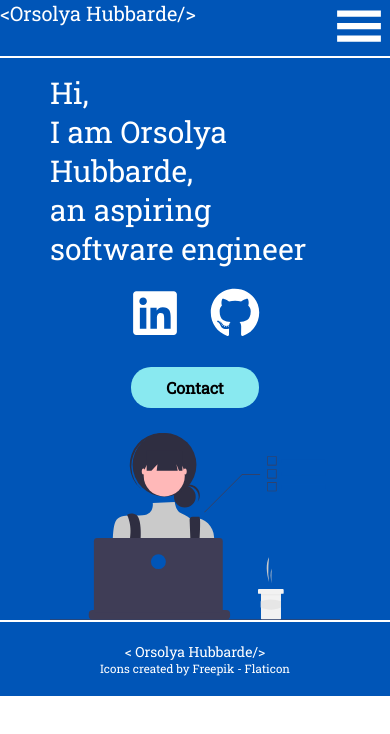
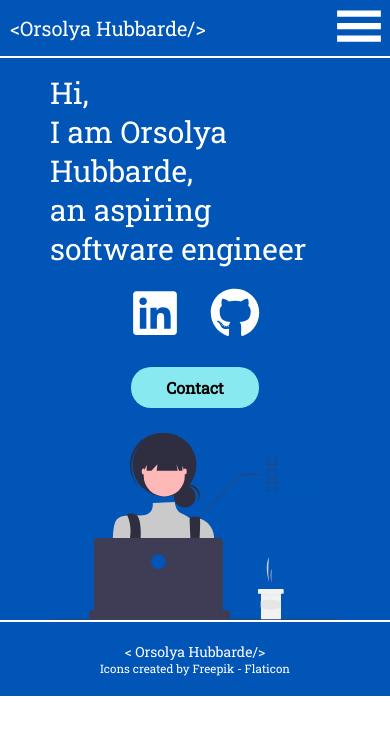
Before and after one commit to pokica1/Portfolio, a React (Create React App) app: page / in a window 390 px wide. Shown: the top 734 px of the page. Built offline with nearby package versions, Linux system fonts and the light colour scheme.

Commit message:
nav home link positioned centre, added margin

```diff
--- a/src/NavBar/NavBar.css
+++ b/src/NavBar/NavBar.css
@@ -81,10 +81,14 @@ nav a,
 	nav {
 		width: 100%;
 		justify-content: space-between;
+		align-items: center;
 	}
 	ul {
 		margin-block-start: 0;
 		margin-block-end: 0;
 		padding-inline-start: 0;
 	}
+	.homeMobile {
+		margin-left: 10px;
+	}
 }
```
